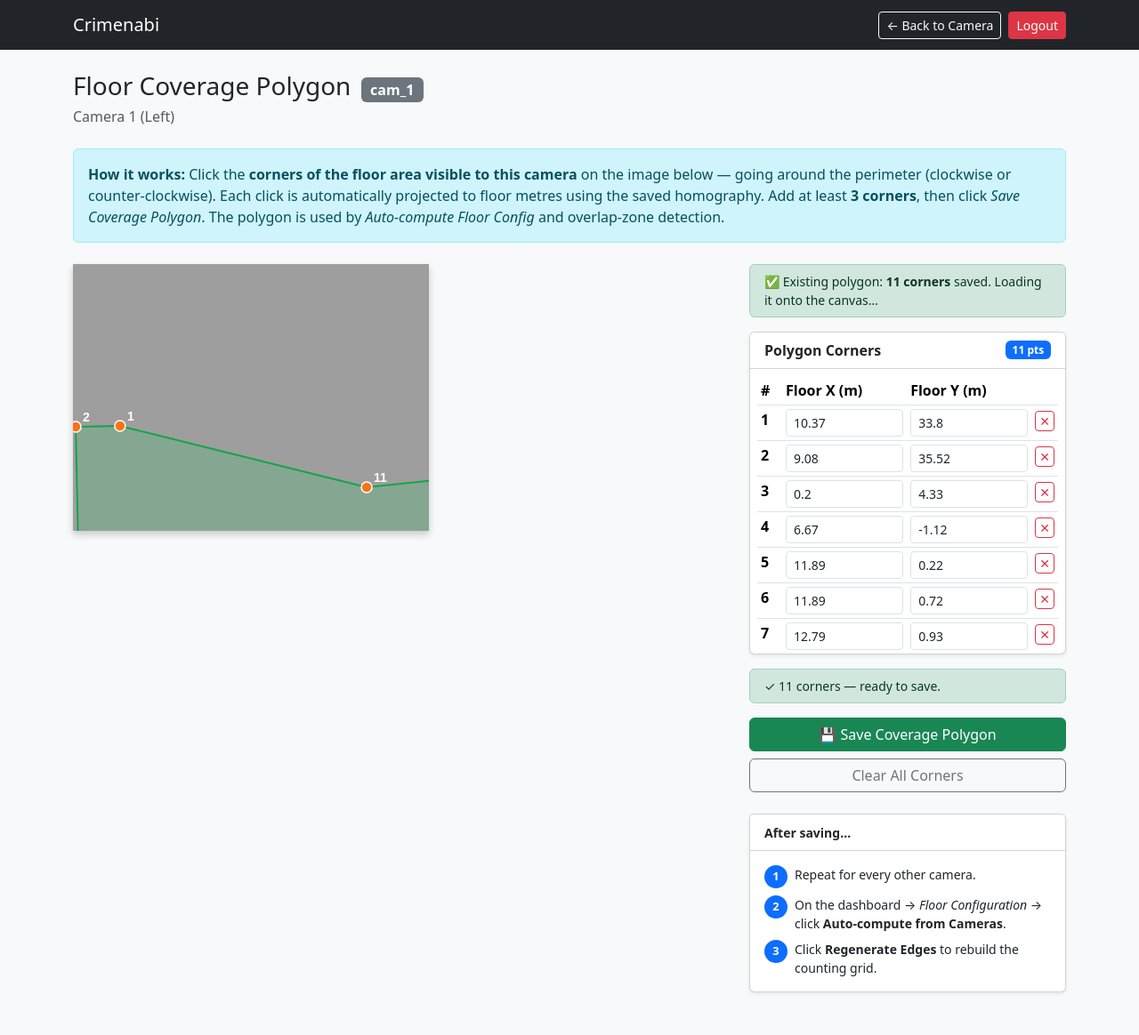
After one commit to VariPhiGen/crowd_management, a Flask app: page /camera/cam_1/coverage in a window 1280 px wide. The commit adds this page. Shown: the whole page at 89% size. Run offline with Flask 3, Linux system fonts and the light colour scheme; the visitor is signed in with stand-in values (Sample User, id 1).

Commit message:
feat: floor coverage polygon UI — click corners on camera frame, auto-projects to floor metres via homography
Made-with: Cursor

```diff
--- a/web_ui/app.py
+++ b/web_ui/app.py
@@ -756,6 +756,35 @@ def camera_ocr_region(cam_id):
 
     return render_template('ocr_region.html', camera=camera)
 
+@app.route('/camera/<cam_id>/coverage', methods=['GET', 'POST'])
+def camera_coverage(cam_id):
+    """Interactive canvas UI for drawing the floor coverage polygon."""
+    cameras = get_cameras()
+    camera  = next((c for c in cameras if c['id'] == cam_id), None)
+    if not camera:
+        return "Camera not found", 404
+
+    if request.method == 'POST':
+        try:
+            data = request.get_json()
+            polygon = data.get('polygon')   # list of [floor_x, floor_y] in metres
+            if not polygon or len(polygon) < 3:
+                return jsonify({'success': False, 'error': 'Need at least 3 corner points.'})
+            with open(CAMERAS_CFG, 'r') as f:
+                cfg_data = json.load(f)
+            for c in cfg_data.get('cameras', []):
+                if c['id'] == cam_id:
+                    c['floor_coverage_polygon'] = [[float(p[0]), float(p[1])] for p in polygon]
+                    break
+            with open(CAMERAS_CFG, 'w') as f:
+                json.dump(cfg_data, f, indent=4)
+            return jsonify({'success': True, 'count': len(polygon)})
+        except Exception as e:
+            return jsonify({'success': False, 'error': str(e)})
+
+    return render_template('coverage.html', camera=camera)
+
+
 @app.route('/camera/<cam_id>/calibrate', methods=['GET', 'POST'])
 def camera_calibrate(cam_id):
     """Interactive canvas UI for selecting homography calibration points."""
--- a/web_ui/templates/camera.html
+++ b/web_ui/templates/camera.html
@@ -24,6 +24,7 @@
         <div>
             <a href="/camera/{{ camera.id }}/ocr_region" class="btn btn-warning me-2">Set OCR Region</a>
             <a href="/camera/{{ camera.id }}/calibrate" class="btn btn-info me-2">Calibrate Homography</a>
+            <a href="/camera/{{ camera.id }}/coverage" class="btn btn-success me-2">🗺 Draw Coverage</a>
             <form method="POST" action="/camera/{{ camera.id }}/delete" class="d-inline" onsubmit="return confirm('Remove camera {{ camera.name }} ({{ camera.id }}) from config?');">
                 <button type="submit" class="btn btn-outline-danger">Delete Camera</button>
             </form>
--- /dev/null
+++ b/web_ui/templates/coverage.html
@@ -0,0 +1,377 @@
+<!DOCTYPE html>
+<html lang="en">
+<head>
+    <meta charset="UTF-8">
+    <meta name="viewport" content="width=device-width, initial-scale=1.0">
+    <title>Floor Coverage Polygon — {{ camera.name }}</title>
+    <link href="https://cdn.jsdelivr.net/npm/bootstrap@5.3.2/dist/css/bootstrap.min.css" rel="stylesheet">
+    <style>
+        #canvas-wrap {
+            position: relative;
+            display: inline-block;
+            background: #000;
+            box-shadow: 0 4px 8px rgba(0,0,0,.2);
+        }
+        canvas { display: block; cursor: crosshair; }
+        .step-badge {
+            display: inline-flex;
+            align-items: center;
+            justify-content: center;
+            width: 26px; height: 26px;
+            border-radius: 50%;
+            font-weight: 700;
+            font-size: .8rem;
+            background: #0d6efd;
+            color: #fff;
+            flex-shrink: 0;
+        }
+    </style>
+</head>
+<body class="bg-light">
+
+<nav class="navbar navbar-expand-lg navbar-dark bg-dark mb-4">
+    <div class="container">
+        <a class="navbar-brand" href="/">Crimenabi</a>
+        <div class="d-flex gap-2">
+            <a href="/camera/{{ camera.id }}" class="btn btn-outline-light btn-sm">← Back to Camera</a>
+            <a href="/logout" class="btn btn-danger btn-sm">Logout</a>
+        </div>
+    </div>
+</nav>
+
+<div class="container mb-5">
+    <h3 class="mb-1">
+        Floor Coverage Polygon
+        <span class="badge bg-secondary fs-6 ms-1">{{ camera.id }}</span>
+    </h3>
+    <p class="text-muted mb-4">{{ camera.name }}</p>
+
+    <!-- Instructions -->
+    <div class="alert alert-info mb-4">
+        <strong>How it works:</strong>
+        Click the <strong>corners of the floor area visible to this camera</strong> on the image below —
+        going around the perimeter (clockwise or counter-clockwise).
+        Each click is automatically projected to floor metres using the saved homography.
+        Add at least <strong>3 corners</strong>, then click <em>Save Coverage Polygon</em>.
+        The polygon is used by <em>Auto-compute Floor Config</em> and overlap-zone detection.
+    </div>
+
+    {% if not camera.homography_matrix %}
+    <div class="alert alert-warning">
+        ⚠ This camera has no homography yet.
+        <a href="/camera/{{ camera.id }}/calibrate" class="alert-link">Run homography calibration first</a>
+        so pixel clicks can be auto-converted to floor metres.
+        You can still draw the polygon manually by editing the coordinates in the table.
+    </div>
+    {% endif %}
+
+    <div class="row g-4">
+        <!-- ── Canvas ── -->
+        <div class="col-lg-8">
+            <p id="loading-msg" class="text-muted my-5 text-center">Loading camera frame…</p>
+            <div id="canvas-wrap" style="display:none;">
+                <canvas id="cvs"></canvas>
+            </div>
+        </div>
+
+        <!-- ── Sidebar ── -->
+        <div class="col-lg-4">
+
+            <!-- Existing polygon badge -->
+            {% if camera.floor_coverage_polygon %}
+            <div class="alert alert-success py-2 small mb-3">
+                ✅ Existing polygon: <strong>{{ camera.floor_coverage_polygon | length }} corners</strong> saved.
+                Loading it onto the canvas…
+            </div>
+            {% endif %}
+
+            <!-- Corner table -->
+            <div class="card shadow-sm mb-3">
+                <div class="card-header bg-white d-flex justify-content-between align-items-center py-2">
+                    <span class="fw-semibold">Polygon Corners</span>
+                    <span class="badge bg-primary" id="pt-count">0 pts</span>
+                </div>
+                <div class="card-body p-2" style="max-height:320px;overflow-y:auto;">
+                    <table class="table table-sm mb-0" id="pt-table">
+                        <thead>
+                            <tr>
+                                <th style="width:28px">#</th>
+                                <th>Floor X (m)</th>
+                                <th>Floor Y (m)</th>
+                                <th></th>
+                            </tr>
+                        </thead>
+                        <tbody id="pt-body">
+                            <tr id="empty-row">
+                                <td colspan="4" class="text-center text-muted small py-3">Click corners on the image.</td>
+                            </tr>
+                        </tbody>
+                    </table>
+                </div>
+            </div>
+
+            <!-- Status -->
+            <div id="status-msg" class="alert alert-warning small py-2 mb-3">
+                Click at least 3 corners to enable saving.
+            </div>
+
+            <!-- Buttons -->
+            <div class="d-grid gap-2">
+                <button id="btn-save" class="btn btn-success" disabled>
+                    💾 Save Coverage Polygon
+                </button>
+                <button id="btn-clear" class="btn btn-outline-secondary" disabled>
+                    Clear All Corners
+                </button>
+            </div>
+
+            <div id="save-result" class="alert mt-3" style="display:none;"></div>
+
+            <!-- Steps guide -->
+            <div class="card mt-4 shadow-sm">
+                <div class="card-header bg-white py-2"><span class="fw-semibold small">After saving…</span></div>
+                <div class="card-body p-3">
+                    <div class="d-flex gap-2 align-items-start mb-2">
+                        <span class="step-badge">1</span>
+                        <span class="small">Repeat for every other camera.</span>
+                    </div>
+                    <div class="d-flex gap-2 align-items-start mb-2">
+                        <span class="step-badge">2</span>
+                        <span class="small">On the dashboard → <em>Floor Configuration</em> → click <strong>Auto-compute from Cameras</strong>.</span>
+                    </div>
+                    <div class="d-flex gap-2 align-items-start">
+                        <span class="step-badge">3</span>
+                        <span class="small">Click <strong>Regenerate Edges</strong> to rebuild the counting grid.</span>
+                    </div>
+                </div>
+            </div>
+        </div>
+    </div>
+</div>
+
+<script src="https://cdn.jsdelivr.net/npm/bootstrap@5.3.2/dist/js/bootstrap.bundle.min.js"></script>
+<script>
+// ── Data from server ───────────────────────────────────────────────────────
+const CAM_ID      = {{ camera.id | tojson }};
+const HAS_HOMO    = {{ (camera.homography_matrix is not none and camera.homography_matrix) | tojson }};
+const HOMOGRAPHY  = HAS_HOMO ? {{ (camera.homography_matrix or []) | tojson }} : null;
+const EXISTING_PX = {{ (camera.calibration_points.image_points  if camera.calibration_points else []) | tojson }};
+const EXISTING_FL = {{ (camera.calibration_points.floor_points   if camera.calibration_points else []) | tojson }};
+const SAVED_POLY  = {{ (camera.floor_coverage_polygon or []) | tojson }};
+
+// ── Canvas setup ───────────────────────────────────────────────────────────
+const cvs  = document.getElementById('cvs');
+const ctx  = cvs.getContext('2d');
+const wrap = document.getElementById('canvas-wrap');
+
+let IMG_W = 1, IMG_H = 1;
+let corners = [];   // [{px, py, fx, fy}]  px/py = pixel, fx/fy = floor metres
+
+const img = new Image();
+img.src   = `/api/camera/${CAM_ID}/frame`;
+
+img.onload = () => {
+    document.getElementById('loading-msg').style.display = 'none';
+    wrap.style.display = 'inline-block';
+    IMG_W = img.naturalWidth;
+    IMG_H = img.naturalHeight;
+    cvs.width  = IMG_W;
+    cvs.height = IMG_H;
+    // Fit to container
+    const maxW = wrap.parentElement.clientWidth;
+    if (IMG_W > maxW) { cvs.style.width = '100%'; cvs.style.height = 'auto'; }
+
+    // Pre-load saved polygon converted back to pixel space
+    if (SAVED_POLY.length >= 3 && HAS_HOMO) {
+        SAVED_POLY.forEach(fp => {
+            const px = floorToPixel(fp[0], fp[1]);
+            if (px) corners.push({ px: px[0], py: px[1], fx: fp[0], fy: fp[1] });
+        });
+    }
+    redraw();
+    updateUI();
+};
+img.onerror = () => {
+    document.getElementById('loading-msg').innerHTML =
+        '<span class="text-danger">Failed to load frame. Check S3 source.</span>';
+};
+
+// ── Homography helpers ─────────────────────────────────────────────────────
+function pixelToFloor(px, py) {
+    if (!HOMOGRAPHY) return null;
+    // H is stored row-major [[h00,h01,h02],[h10,h11,h12],[h20,h21,h22]]
+    const H = HOMOGRAPHY;
+    const w = H[2][0]*px + H[2][1]*py + H[2][2];
+    if (Math.abs(w) < 1e-10) return null;
+    const fx = (H[0][0]*px + H[0][1]*py + H[0][2]) / w;
+    const fy = (H[1][0]*px + H[1][1]*py + H[1][2]) / w;
+    return [fx, fy];
+}
+
+function floorToPixel(fx, fy) {
+    if (!HOMOGRAPHY) return null;
+    // Invert H for back-projection  (simple 3x3 inversion)
+    const H = HOMOGRAPHY;
+    // det
+    const a = H[0], b = H[1], c = H[2];
+    const det = a[0]*(b[1]*c[2]-b[2]*c[1]) - a[1]*(b[0]*c[2]-b[2]*c[0]) + a[2]*(b[0]*c[1]-b[1]*c[0]);
+    if (Math.abs(det) < 1e-12) return null;
+    const inv = [
+        [(b[1]*c[2]-b[2]*c[1])/det, (a[2]*c[1]-a[1]*c[2])/det, (a[1]*b[2]-a[2]*b[1])/det],
+        [(b[2]*c[0]-b[0]*c[2])/det, (a[0]*c[2]-a[2]*c[0])/det, (a[2]*b[0]-a[0]*b[2])/det],
+        [(b[0]*c[1]-b[1]*c[0])/det, (a[1]*c[0]-a[0]*c[1])/det, (a[0]*b[1]-a[1]*b[0])/det],
+    ];
+    const w = inv[2][0]*fx + inv[2][1]*fy + inv[2][2];
+    if (Math.abs(w) < 1e-10) return null;
+    const px = (inv[0][0]*fx + inv[0][1]*fy + inv[0][2]) / w;
+    const py = (inv[1][0]*fx + inv[1][1]*fy + inv[1][2]) / w;
+    return [px, py];
+}
+
+// ── Mouse handler ──────────────────────────────────────────────────────────
+function getCanvasPos(e) {
+    const r  = cvs.getBoundingClientRect();
+    const sx = IMG_W / r.width;
+    const sy = IMG_H / r.height;
+    return [(e.clientX - r.left) * sx, (e.clientY - r.top) * sy];
+}
+
+cvs.addEventListener('click', e => {
+    const [px, py] = getCanvasPos(e);
+    const floor    = pixelToFloor(px, py);
+    corners.push({
+        px: Math.round(px), py: Math.round(py),
+        fx: floor ? parseFloat(floor[0].toFixed(3)) : 0.0,
+        fy: floor ? parseFloat(floor[1].toFixed(3)) : 0.0,
+    });
+    redraw();
+    updateUI();
+});
+
+// ── Canvas drawing ─────────────────────────────────────────────────────────
+function redraw() {
+    ctx.drawImage(img, 0, 0);
+
+    if (corners.length === 0) return;
+
+    // Filled semi-transparent polygon
+    ctx.beginPath();
+    ctx.moveTo(corners[0].px, corners[0].py);
+    corners.forEach(c => ctx.lineTo(c.px, c.py));
+    ctx.closePath();
+    ctx.fillStyle   = 'rgba(34, 197, 94, 0.20)';
+    ctx.fill();
+    ctx.strokeStyle = '#16a34a';
+    ctx.lineWidth   = 2;
+    ctx.stroke();
+
+    // Draw corner points
+    corners.forEach((c, i) => {
+        ctx.beginPath();
+        ctx.arc(c.px, c.py, 6, 0, 2*Math.PI);
+        ctx.fillStyle   = '#f97316';
+        ctx.fill();
+        ctx.strokeStyle = '#fff';
+        ctx.lineWidth   = 1.5;
+        ctx.stroke();
+
+        ctx.fillStyle = '#fff';
+        ctx.font      = 'bold 14px Arial';
+        ctx.fillText(i + 1, c.px + 8, c.py - 6);
+    });
+}
+
+// ── Sidebar UI ─────────────────────────────────────────────────────────────
+function updateUI() {
+    const tbody  = document.getElementById('pt-body');
+    const count  = document.getElementById('pt-count');
+    const status = document.getElementById('status-msg');
+    const btnSv  = document.getElementById('btn-save');
+    const btnCl  = document.getElementById('btn-clear');
+
+    count.textContent = corners.length + ' pts';
+
+    if (corners.length === 0) {
+        tbody.innerHTML = '<tr id="empty-row"><td colspan="4" class="text-center text-muted small py-3">Click corners on the image.</td></tr>';
+        btnSv.disabled  = true;
+        btnCl.disabled  = true;
+        status.className     = 'alert alert-warning small py-2 mb-3';
+        status.textContent   = 'Click at least 3 corners to enable saving.';
+        return;
+    }
+
+    tbody.innerHTML = corners.map((c, i) => `
+        <tr>
+            <td class="fw-bold">${i+1}</td>
+            <td><input type="number" step="0.001" class="form-control form-control-sm"
+                       value="${c.fx}" onchange="updateCorner(${i},'x',this.value)"></td>
+            <td><input type="number" step="0.001" class="form-control form-control-sm"
+                       value="${c.fy}" onchange="updateCorner(${i},'y',this.value)"></td>
+            <td><button class="btn btn-sm btn-outline-danger px-1 py-0"
+                        onclick="removeCorner(${i})">✕</button></td>
+        </tr>`).join('');
+
+    btnCl.disabled = false;
+
+    if (corners.length < 3) {
+        btnSv.disabled       = true;
+        status.className     = 'alert alert-warning small py-2 mb-3';
+        status.textContent   = `${3 - corners.length} more corner(s) needed.`;
+    } else {
+        btnSv.disabled       = false;
+        status.className     = 'alert alert-success small py-2 mb-3';
+        status.textContent   = `✓ ${corners.length} corners — ready to save.`;
+    }
+}
+
+window.updateCorner = (i, axis, val) => {
+    if (axis === 'x') corners[i].fx = parseFloat(val) || 0;
+    if (axis === 'y') corners[i].fy = parseFloat(val) || 0;
+};
+window.removeCorner = (i) => { corners.splice(i, 1); redraw(); updateUI(); };
+
+document.getElementById('btn-clear').addEventListener('click', () => {
+    if (confirm('Clear all corners?')) { corners = []; redraw(); updateUI(); }
+});
+
+// ── Save ───────────────────────────────────────────────────────────────────
+document.getElementById('btn-save').addEventListener('click', () => {
+    if (corners.length < 3) return;
+    const btn = document.getElementById('btn-save');
+    btn.disabled     = true;
+    btn.textContent  = 'Saving…';
+
+    const polygon = corners.map(c => [c.fx, c.fy]);
+
+    fetch(`/camera/${CAM_ID}/coverage`, {
+        method:  'POST',
+        headers: { 'Content-Type': 'application/json' },
+        body:    JSON.stringify({ polygon }),
+    })
+    .then(r => r.json())
+    .then(d => {
+        const el = document.getElementById('save-result');
+        el.style.display = 'block';
+        if (d.success) {
+            el.className   = 'alert alert-success mt-3';
+            el.innerHTML   = `✅ <strong>Coverage polygon saved!</strong> ${d.count} corners written to cameras.json.<br>
+                              <small class="text-muted">Next: run <em>Auto-compute from Cameras</em> on the dashboard to update floor dimensions.</small>`;
+        } else {
+            el.className   = 'alert alert-danger mt-3';
+            el.textContent = 'Error: ' + d.error;
+        }
+        btn.disabled    = false;
+        btn.textContent = '💾 Save Coverage Polygon';
+    })
+    .catch(() => {
+        const el = document.getElementById('save-result');
+        el.style.display = 'block';
+        el.className     = 'alert alert-danger mt-3';
+        el.textContent   = 'Network or server error.';
+        btn.disabled    = false;
+        btn.textContent = '💾 Save Coverage Polygon';
+    });
+});
+</script>
+</body>
+</html>
```
Also changed, not shown: web_ui/templates/dashboard.html (+8 -0 lines).
